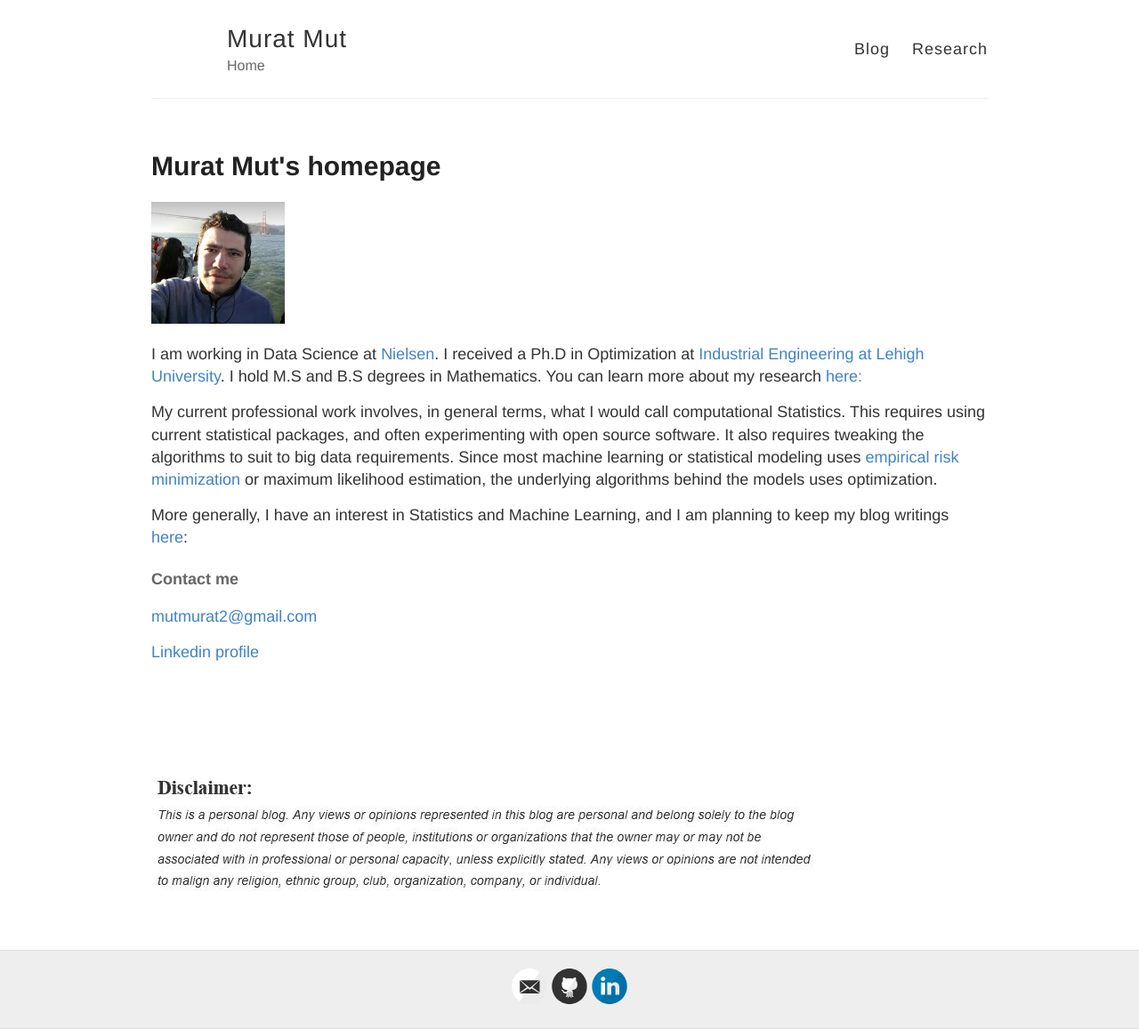
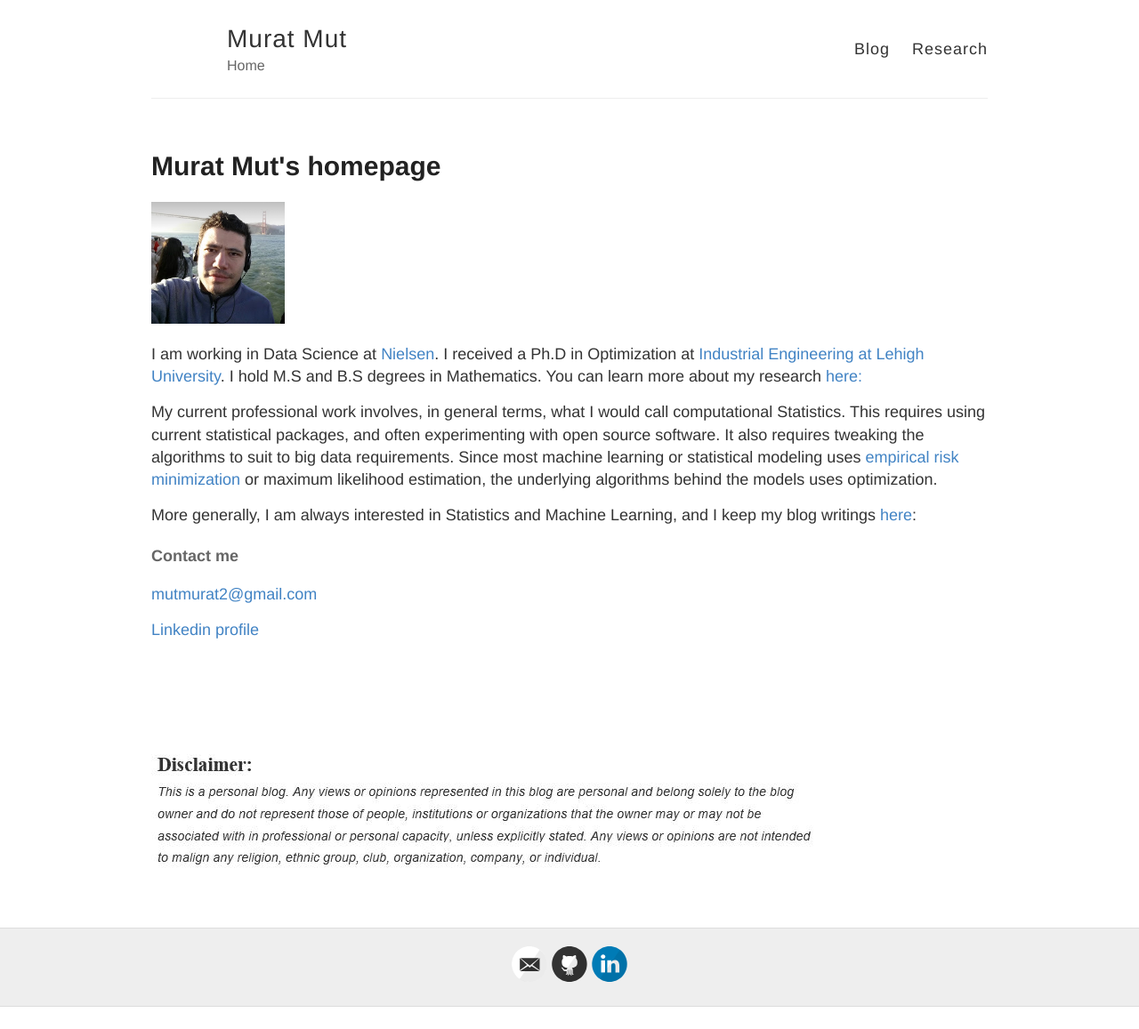
Before and after one commit to muratmut/muratmut.github.io, a Jekyll site: the page index.html, which Jekyll copies as it is, in a window 1280 px wide. Shown: the whole page at 89% size. Built offline with Jekyll 4.4.1, drawn with Linux system fonts in a browser that asks for light colours; after the commit the page ends 1132 px from its top, so only the background shows below that.

Commit message:
Update index.html

```diff
--- a/index.html
+++ b/index.html
@@ -62,7 +62,7 @@ You can learn more about my research <a href="https://muratmut.github.io/researc
 
 <p>My current professional work involves, in general terms, what I would call computational Statistics. This requires using current statistical packages, and often experimenting with open source software. It also requires tweaking the algorithms to suit to big data requirements. Since most machine learning or statistical modeling uses <a href="https://en.wikipedia.org/wiki/Empirical_risk_minimization">empirical risk minimization</a> or maximum likelihood estimation, the underlying algorithms behind the models uses optimization.</p>
 
-<p>More generally, I have an interest in Statistics and Machine Learning, and I am planning to keep my blog writings <a href="https://muratmut.github.io/blog/">here</a>:</p>
+<p>More generally, I am always interested in Statistics and Machine Learning, and I keep my blog writings <a href="https://muratmut.github.io/blog/">here</a>:</p>
 
 <h4 id="contact-me">Contact me</h4>
 <p><a href="mailto:mutmurat2@gmail.com">mutmurat2@gmail.com</a></p>
```
